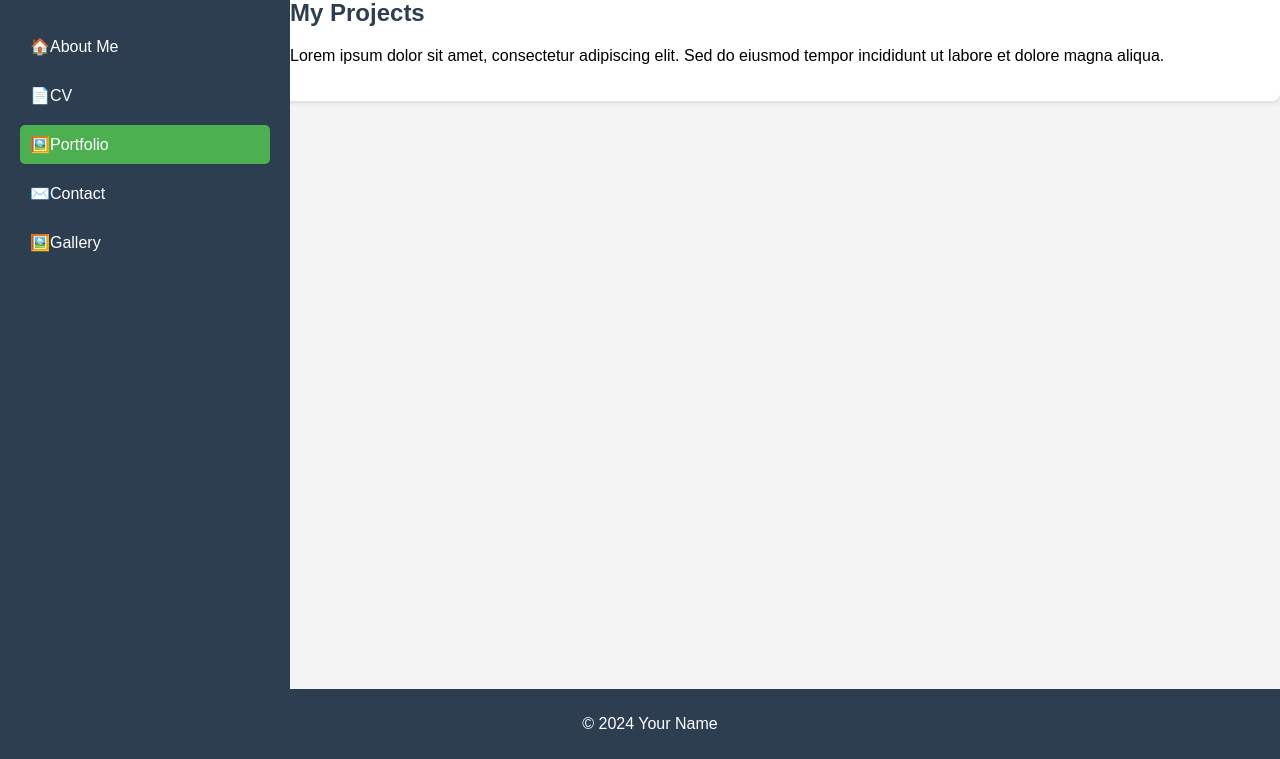
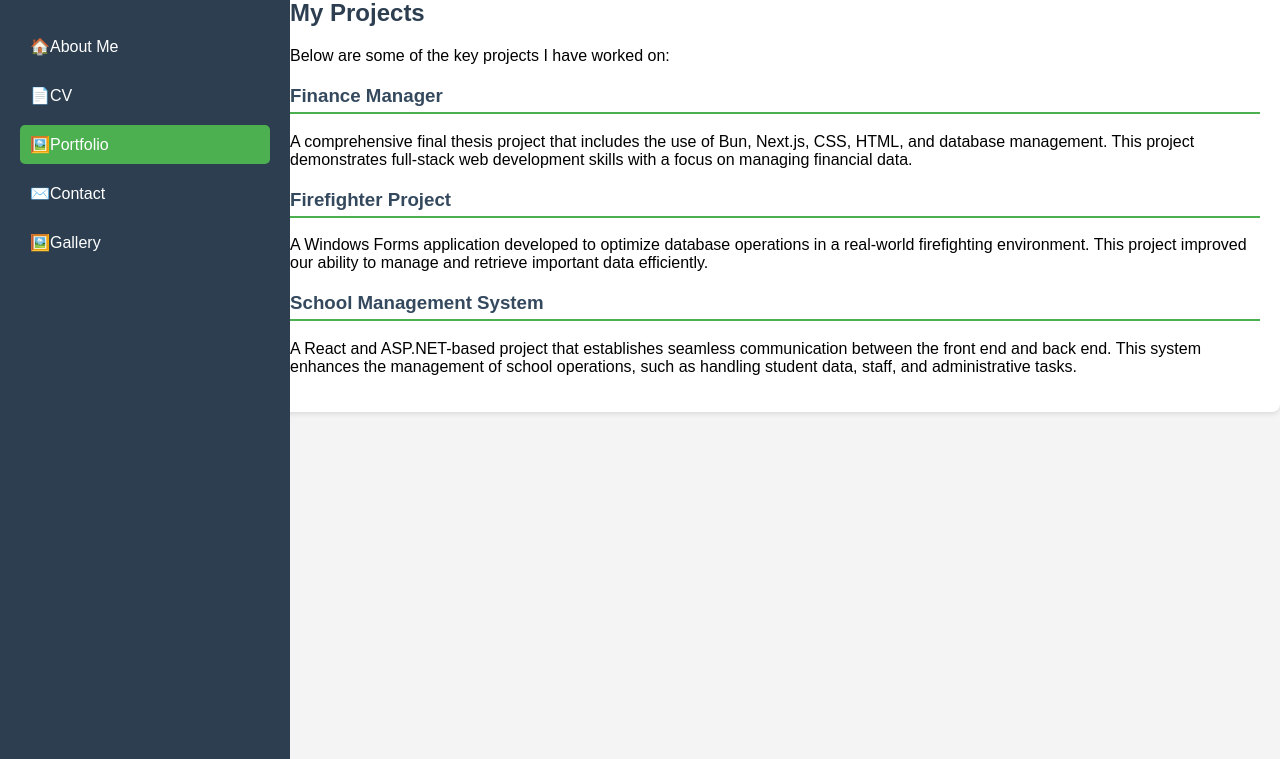
Before and after one commit to TodorHristov06/html, a plain HTML site: page portfolio.html in a window 1280 px wide. Shown: the part 41-800 px from the top of the page. Drawn offline with Linux system fonts and the light colour scheme.

Commit message:
Update portfolio

```diff
--- a/portfolio.html
+++ b/portfolio.html
@@ -8,17 +8,29 @@
     <link rel="stylesheet" href="https://cdnjs.cloudflare.com/ajax/libs/font-awesome/6.0.0-beta3/css/all.min.css">
 </head>
 <body>
-    <div id="sidebar-container"></div> <!-- Плейсхолдър за страничния панел -->
+    <div id="sidebar-container"></div>
 
     <div class="content">
         <h2>My Projects</h2>
-        <p>Lorem ipsum dolor sit amet, consectetur adipiscing elit. Sed do eiusmod tempor incididunt ut labore et dolore magna aliqua.</p>
-        <!-- Други секции за портфолио -->
+        <p>Below are some of the key projects I have worked on:</p>
+
+        <div class="projects-container">
+            <div class="project-box">
+                <h3>Finance Manager</h3>
+                <p>A comprehensive final thesis project that includes the use of Bun, Next.js, CSS, HTML, and database management. This project demonstrates full-stack web development skills with a focus on managing financial data.</p>
+            </div>
+
+            <div class="project-box">
+                <h3>Firefighter Project</h3>
+                <p>A Windows Forms application developed to optimize database operations in a real-world firefighting environment. This project improved our ability to manage and retrieve important data efficiently.</p>
+            </div>
+
+            <div class="project-box">
+                <h3>School Management System</h3>
+                <p>A React and ASP.NET-based project that establishes seamless communication between the front end and back end. This system enhances the management of school operations, such as handling student data, staff, and administrative tasks.</p>
+            </div>
+        </div>
     </div>
-
-    <footer>
-        <p>&copy; 2024 Your Name</p>
-    </footer>
 
     <script src="script.js"></script>
     <script>
```
